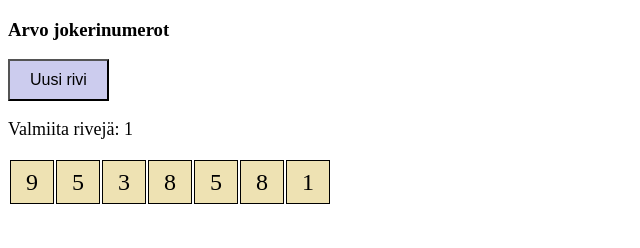
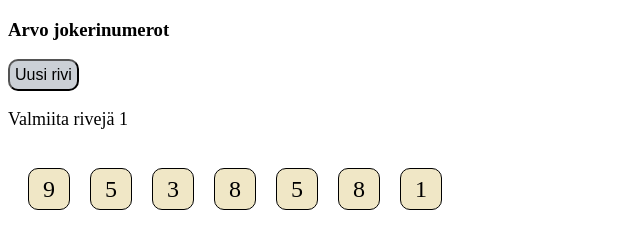
Before and after one commit to Zeshma/webohjelmointi-jokeri, a plain HTML site: page index.html in a window 1280 px wide. Both pictures are taken after a click on the button "Uusi rivi". Shown: the whole page, without its empty margins (0-640 px from the left). Drawn offline with Linux system fonts and the light colour scheme.

Commit message:
Muokattu tyylejä ja vihdoin saatu jokeri rivien väliin tyhjää! Se olikin tableen border-spacing eikä td osioon.

```diff
--- a/cs/style.css
+++ b/cs/style.css
@@ -1,22 +1,27 @@
-
 button {
-    background-color: #cce;
-    padding: 10px 20px;
+    background-color: #cbd0d6;
+    padding: 5px;
     font-size: 16px;
-}
-
-button:hover {
-    background-color: #bbe;
+    border-radius: 10px;
 }
 
 td {
-    width: 40px;
-    height: 40px;
+    width: 30px;
+    height: 30px;
     text-align: center;
     font-size: 24px;
-    background-color: #eee2b3;
+    background-color: #f0e7c6;
     border: 1px solid #000;
+    border-radius: 10px;
+    padding: 5px;
+    border-collapse: separate;
+    border-spacing: 20px;
 }
+
+#jokerTable {
+    border-spacing: 20px;
+}
+
 
 p {
     font-size: 18px;
--- a/index.html
+++ b/index.html
@@ -10,7 +10,7 @@
     <div>
         <h3>Arvo jokerinumerot</h3>
         <button id="newRowButton" type="button">Uusi rivi</button>
-        <p>Valmiita rivejä: <span id="rowCount">0</span></p>
+        <p>Valmiita rivejä <span id="rowCount">0</span></p>
         <table id="jokerTable">
         </table>
     </div>
```
Also changed, not shown: js/functions.js (+12 -12 lines).
